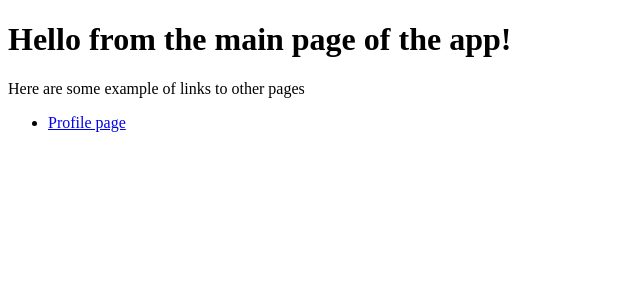
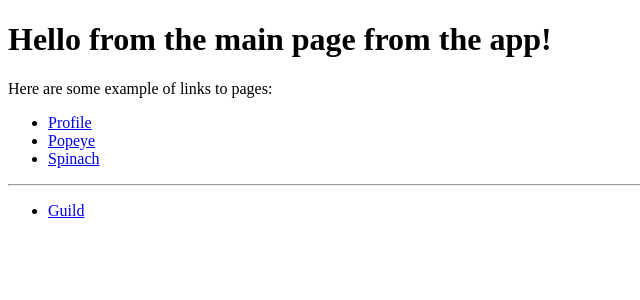
Before and after one commit to sum4n/react-playground, a React (Vite) app: page / in a window 1280 px wide. Shown: the top 300 px of the page, without its empty margins (0-640 px from the left). Built offline with nearby package versions, Linux system fonts and the light colour scheme.

Commit message:
Clean the code and add Guild router

```diff
--- a/src/App.jsx
+++ b/src/App.jsx
@@ -1,16 +1,28 @@
 import { Link } from "react-router-dom";
-
-// Use this 'Link' element instead of regular 'a' tag to stop browser from reloading.
 
 const App = () => {
   return (
     <div>
-      <h1>Hello from the main page of the app!</h1>
-      <p>Here are some example of links to other pages</p>
+      <h1>Hello from the main page from the app!</h1>
+      <p>Here are some example of links to pages:</p>
       <nav>
         <ul>
           <li>
-            <Link to="profile">Profile page</Link>
+            <Link to="profile">Profile</Link>
+          </li>
+          <li>
+            <Link to="profile/popeye">Popeye</Link>
+          </li>
+          <li>
+            <Link to="profile/spinach">Spinach</Link>
+          </li>
+        </ul>
+      </nav>
+      <hr />
+      <nav>
+        <ul>
+          <li>
+            <Link to="guild">Guild</Link>
           </li>
         </ul>
       </nav>
--- a/src/components/Popeye.jsx
+++ b/src/components/Guild.jsx
@@ -1,12 +1,12 @@
 import { Link } from "react-router-dom";
 
-const Popeye = () => {
+const Guild = () => {
   return (
     <>
-      <p>Hi, I am Popeye! I love to eat Spinach</p>
+      <h1>This is guild page</h1>
       <Link to="/">Click here to go back</Link>
     </>
   );
 };
 
-export default Popeye;
+export default Guild;
--- a/src/components/Profile.jsx
+++ b/src/components/Profile.jsx
@@ -1,8 +1,7 @@
-// import { Outlet } from "react-router-dom";
 import { useParams } from "react-router-dom";
 import DefaultProfile from "./DefaultProfile";
+import Popeye from "./Popeye";
 import Spinach from "./Spinach";
-import Popeye from "./Popeye";
 
 const Profile = () => {
   const { name } = useParams();
--- a/src/components/Router.jsx
+++ b/src/components/Router.jsx
@@ -2,6 +2,7 @@ import { createBrowserRouter, RouterProvider } from "react-router-dom";
 import App from "../App";
 import Profile from "./Profile";
 import ErrorPage from "./ErrorPage";
+import Guild from "./Guild";
 
 const Router = () => {
   const router = createBrowserRouter([
@@ -14,6 +15,10 @@ const Router = () => {
       path: "profile/:name",
       element: <Profile />,
     },
+    {
+      path: "guild",
+      element: <Guild />,
+    },
   ]);
 
   return <RouterProvider router={router} />;
```
Also changed, not shown: src/main.jsx (+0 -19 lines).
